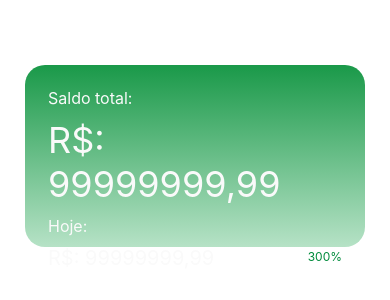
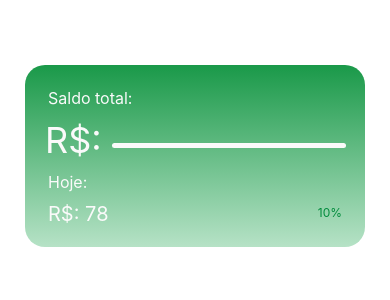
Before and after one commit to juliumnix/riches, a React Native app: screen / in a window 390 px wide. Shown: the part 266-566 px from the top of the page. Built offline with nearby package versions, Linux system fonts and the light colour scheme.

Commit message:
adicionando responsividade ao card

```diff
--- a/modules/Main/Home/components/CardBalance/index.tsx
+++ b/modules/Main/Home/components/CardBalance/index.tsx
@@ -1,18 +1,44 @@
 import React from 'react';
-import { Text } from 'react-native';
+import { Text, View } from 'react-native';
 
 import * as S from './styles';
 
-export default function CardBalance() {
+type CardBalanceProps = {
+  balance: number;
+  currency: number;
+  percentage: number;
+  visibleLineBalance?: boolean;
+};
+
+export default function CardBalance({
+  balance,
+  currency,
+  percentage,
+  visibleLineBalance,
+}: CardBalanceProps) {
+  function navigateToTransactions() {
+    console.log('navigate to transactions');
+  }
+
   return (
+    <S.Wrapper onPress={navigateToTransactions}>
       <S.Container>
         <S.Title>Saldo total:</S.Title>
-      <S.AllMoney>R$: 99999999,99</S.AllMoney>
+        {visibleLineBalance ? (
+          <S.WrapperVisibleLineBalance>
+            <S.AllMoney>R$:</S.AllMoney>
+            <S.LineBalance />
+          </S.WrapperVisibleLineBalance>
+        ) : (
+          <S.AllMoney>R$: {balance}</S.AllMoney>
+        )}
+
         <S.Title>Hoje:</S.Title>
         <S.Align>
-        <S.TodaysMoney>R$: 99999999,99</S.TodaysMoney>
-        <S.Percentage>300%</S.Percentage>
+          <S.TodaysMoney>R$: {currency}</S.TodaysMoney>
+          <S.Percentage>{percentage}%</S.Percentage>
         </S.Align>
       </S.Container>
+    </S.Wrapper>
   );
 }
--- a/modules/Main/Home/components/CardBalance/styles.ts
+++ b/modules/Main/Home/components/CardBalance/styles.ts
@@ -1,5 +1,7 @@
 import styled from 'styled-components/native';
 import { LinearGradient } from 'expo-linear-gradient';
+
+export const Wrapper = styled.TouchableOpacity``;
 
 export const Container = styled(LinearGradient).attrs({
   colors: ['#1A9949', '#B6E2C6'],
@@ -41,3 +43,18 @@ export const Percentage = styled.Text`
   font-size: 12px;
   color: #018b3c;
 `;
+
+export const WrapperVisibleLineBalance = styled.View`
+  flex-direction: row;
+  justify-content: center;
+  align-items: center;
+  padding-left: 1px;
+`;
+
+export const LineBalance = styled.View`
+  background-color: #fafafa;
+  width: 80%;
+  height: 5px;
+  border-radius: 5px;
+  margin-left: 10px;
+`;
--- a/modules/Main/pages/HomeScreen/index.tsx
+++ b/modules/Main/pages/HomeScreen/index.tsx
@@ -6,7 +6,12 @@ import CardBalance from '../../Home/components/CardBalance';
 export default function LoginScreen() {
   return (
     <S.Container>
-      <CardBalance />
+      <CardBalance
+        balance={99}
+        currency={78}
+        percentage={10}
+        visibleLineBalance
+      />
       <StatusBar style="auto" />
     </S.Container>
   );
```
Lines whose indentation alone changed are shown as unchanged.
